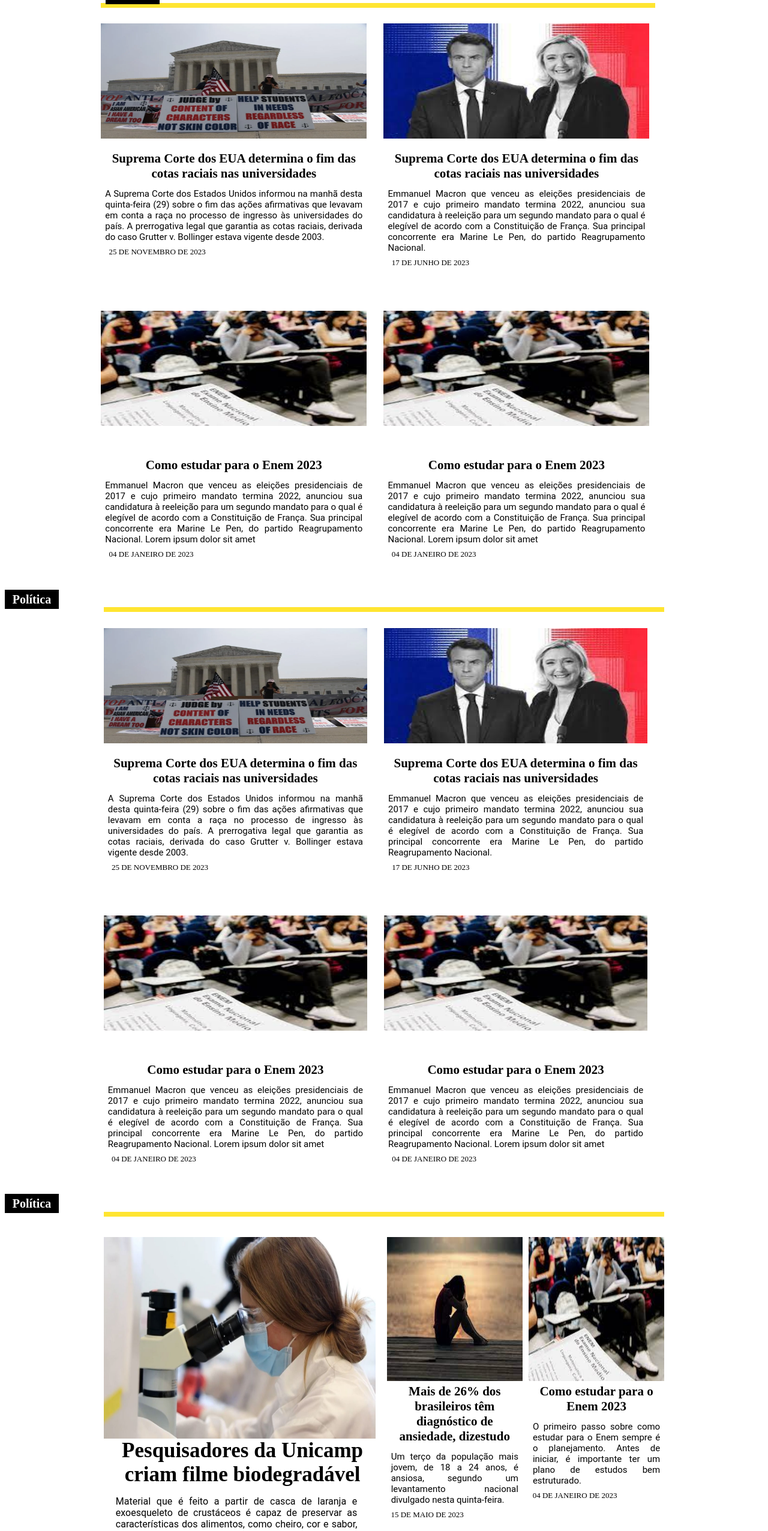
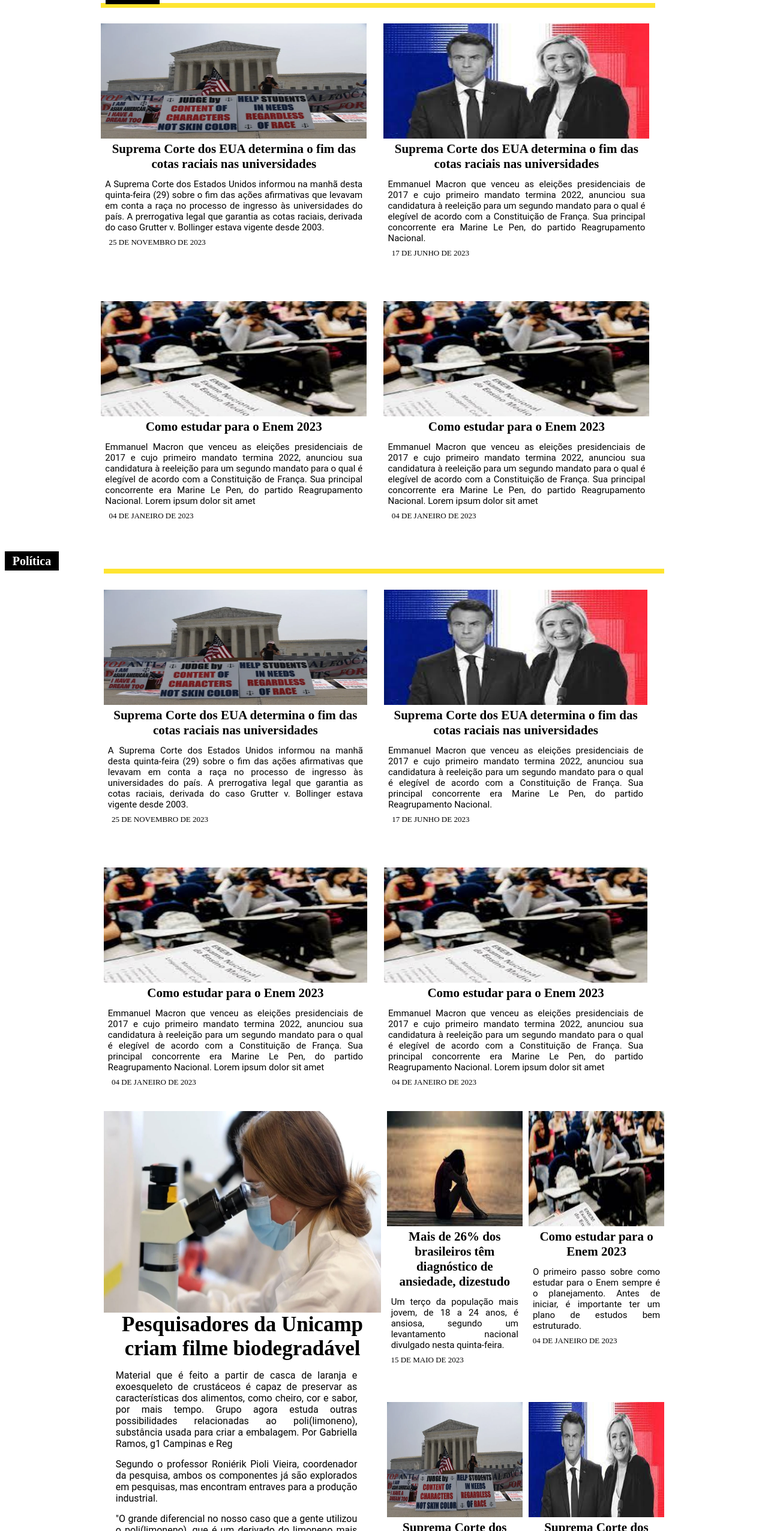
Before and after one commit to kaue-ian/site-dev-web, a plain HTML site: page site-dev-web/politica.html in a window 1280 px wide. Shown: the part 248-2800 px from the top of the page at 60% size. Drawn offline with Linux system fonts and the light colour scheme; files whose address does not match are found by name.

Commit message:
Arquivos

```diff
--- a/site-dev-web/css/style.css
+++ b/site-dev-web/css/style.css
@@ -345,8 +345,16 @@ main {
 
 .zoom {
     width: 100%;
-    height: 30vh;
+    height: 24vh;
     overflow: hidden;
+}
+
+.zoom-3 {
+    margin-top: 4vh;
+}
+
+.sec-100 {
+    margin-top: -4vh;
 }
 
 .zoom2 {
--- a/site-dev-web/politica.html
+++ b/site-dev-web/politica.html
@@ -39,8 +39,8 @@
 
             <section class="section-2">
                 <article class="sect sec-15">
-                    <div class="zoom">
-                        <img src="img/leicota.webp" alt="img-4" style="width: 100%; height: 24vh; margin-top: 4vh;">
+                    <div class="zoom zoom-3">
+                        <img src="img/leicota.webp" alt="img-4" style="width: 100%; height: 24vh;">
                     </div>
                     <p class="materias-seguintes"><strong>Suprema Corte dos EUA determina o fim das cotas raciais
                             nas
@@ -54,9 +54,9 @@
                     <p class="data">25 DE NOVEMBRO DE 2023</p>
                 </article>
                 <article class="sect sec-14">
-                    <div class="zoom">
+                    <div class="zoom zoom-3">
                         <img src="img/francaeleicao.jpg" alt="img-4"
-                            style="width: 100%; height: 24vh; margin-top: 4vh;">
+                            style="width: 100%; height: 24vh;">
                     </div>
                     <p class="materias-seguintes"><strong>Suprema Corte dos EUA determina o fim das cotas raciais
                             nas
@@ -102,8 +102,8 @@
     </div>
     <section class="section-2 section-3">
         <article class="sect sec-15">
-            <div class="zoom">
-                <img src="img/leicota.webp" alt="img-4" style="width: 100%; height: 24vh; margin-top: 4vh;">
+            <div class="zoom zoom-3">
+                <img src="img/leicota.webp" alt="img-4" style="width: 100%; height: 24vh;">
             </div>
             <p class="materias-seguintes"><strong>Suprema Corte dos EUA determina o fim das cotas raciais
                     nas
@@ -117,8 +117,8 @@
             <p class="data">25 DE NOVEMBRO DE 2023</p>
         </article>
         <article class="sect sec-14">
-            <div class="zoom">
-                <img src="img/francaeleicao.jpg" alt="img-4" style="width: 100%; height: 24vh; margin-top: 4vh;">
+            <div class="zoom zoom-3">
+                <img src="img/francaeleicao.jpg" alt="img-4" style="width: 100%; height: 24vh;">
             </div>
             <p class="materias-seguintes"><strong>Suprema Corte dos EUA determina o fim das cotas raciais
                     nas
@@ -159,14 +159,9 @@
         </div>
     </section>
 
-    <div class="row-5"></div>
-    <div class="ttl-2 ttl-5 titulo">
-        <p class="nac"><strong>Política</strong></p>
-    </div>
-
     <section class="main-org section-4">
-        <article class="sec sec-1">
-            <div class="zoom zoom2"><img src="img/cientista.jpg" alt="img-1" style="width: 98%; height: 42vh;"
+        <article class="sec sec-1 sec-100">
+            <div class="zoom zoom2 zoom-3"><img src="img/cientista.jpg" alt="img-1" style="width: 100%; height: 42vh;"
                     id="ciencia"></div>
             <p id="materia-1"><strong>Pesquisadores da Unicamp criam filme biodegradável</strong></p>
             <p class="bio-materia-1">Material que é feito a partir de casca de laranja e
@@ -215,8 +210,8 @@
                 <p class="data">04 DE JANEIRO DE 2023</p>
             </article>
             <article class="sec sec-4">
-                <div class="zoom">
-                    <img src="img/leicota.webp" alt="img-4" style="width: 100%; height: 30vh; margin-top: 4vh;">
+                <div class="zoom zoom-3">
+                    <img src="img/leicota.webp" alt="img-4" style="width: 100%; height: 24vh;">
                 </div>
                 <p class="materias-seguintes"><strong>Suprema Corte dos EUA determina o fim das cotas raciais
                         nas
@@ -230,8 +225,8 @@
                 <p class="data">25 DE NOVEMBRO DE 2023</p>
             </article>
             <article class="sec sec-5">
-                <div class="zoom">
-                    <img src="img/francaeleicao.jpg" alt="img-4" style="width: 100%; height: 30vh; margin-top: 4vh;">
+                <div class="zoom zoom-3">
+                    <img src="img/francaeleicao.jpg" alt="img-4" style="width: 100%; height: 24vh;">
                 </div>
                 <p class="materias-seguintes"><strong>Suprema Corte dos EUA determina o fim das cotas raciais
                         nas
@@ -249,8 +244,8 @@
     <div class="div-color">
         <section class="section-2 section-3">
             <article class="sect sec-15">
-                <div class="zoom">
-                    <img src="img/leicota.webp" alt="img-4" style="width: 100%; height: 24vh; margin-top: 4vh;">
+                <div class="zoom zoom-3">
+                    <img src="img/leicota.webp" alt="img-4" style="width: 100%; height: 24vh;">
                 </div>
                 <p class="materias-seguintes"><strong>Suprema Corte dos EUA determina o fim das cotas raciais
                         nas
@@ -264,8 +259,8 @@
                 <p class="data">25 DE NOVEMBRO DE 2023</p>
             </article>
             <article class="sect sec-14">
-                <div class="zoom">
-                    <img src="img/francaeleicao.jpg" alt="img-4" style="width: 100%; height: 24vh; margin-top: 4vh;">
+                <div class="zoom zoom-3">
+                    <img src="img/francaeleicao.jpg" alt="img-4" style="width: 100%; height: 24vh;">
                 </div>
                 <p class="materias-seguintes"><strong>Suprema Corte dos EUA determina o fim das cotas raciais
                         nas
@@ -313,8 +308,8 @@
 
     <section class="section-2 section-3">
         <article class="sect sec-15">
-            <div class="zoom">
-                <img src="img/leicota.webp" alt="img-4" style="width: 100%; height: 24vh; margin-top: 4vh;">
+            <div class="zoom zoom-3">
+                <img src="img/leicota.webp" alt="img-4" style="width: 100%; height: 24vh;">
             </div>
             <p class="materias-seguintes"><strong>Suprema Corte dos EUA determina o fim das cotas raciais
                     nas
@@ -328,8 +323,8 @@
             <p class="data">25 DE NOVEMBRO DE 2023</p>
         </article>
         <article class="sect sec-14">
-            <div class="zoom">
-                <img src="img/francaeleicao.jpg" alt="img-4" style="width: 100%; height: 24vh; margin-top: 4vh;">
+            <div class="zoom zoom-3">
+                <img src="img/francaeleicao.jpg" alt="img-4" style="width: 100%; height: 24vh;">
             </div>
             <p class="materias-seguintes"><strong>Suprema Corte dos EUA determina o fim das cotas raciais
                     nas
@@ -377,8 +372,8 @@
 
     <section class="section-2 section-3">
         <article class="sect sec-15">
-            <div class="zoom">
-                <img src="img/leicota.webp" alt="img-4" style="width: 100%; height: 24vh; margin-top: 4vh;">
+            <div class="zoom zoom-3">
+                <img src="img/leicota.webp" alt="img-4" style="width: 100%; height: 24vh;">
             </div>
             <p class="materias-seguintes"><strong>Suprema Corte dos EUA determina o fim das cotas raciais
                     nas
@@ -392,8 +387,8 @@
             <p class="data">25 DE NOVEMBRO DE 2023</p>
         </article>
         <article class="sect sec-14">
-            <div class="zoom">
-                <img src="img/francaeleicao.jpg" alt="img-4" style="width: 100%; height: 24vh; margin-top: 4vh;">
+            <div class="zoom zoom-3">
+                <img src="img/francaeleicao.jpg" alt="img-4" style="width: 100%; height: 24vh;">
             </div>
             <p class="materias-seguintes"><strong>Suprema Corte dos EUA determina o fim das cotas raciais
                     nas
```
